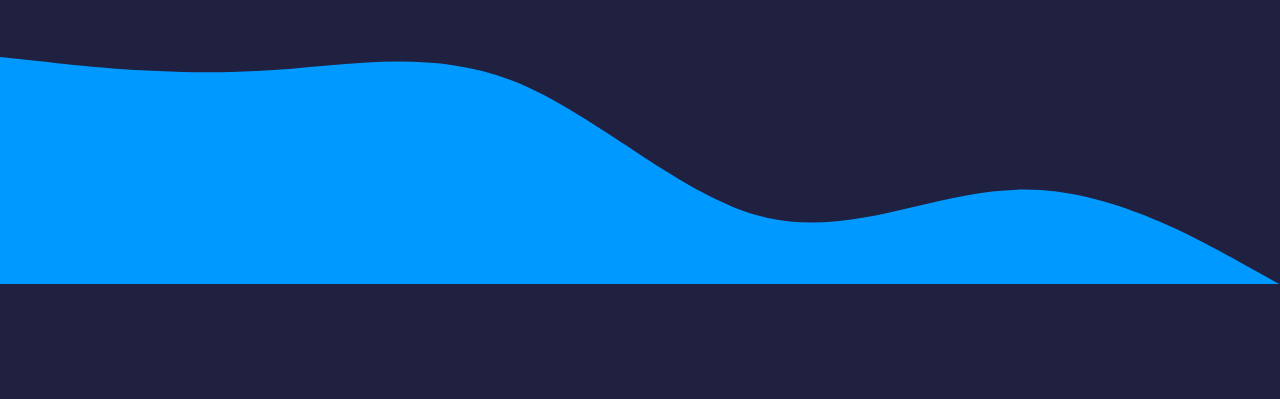
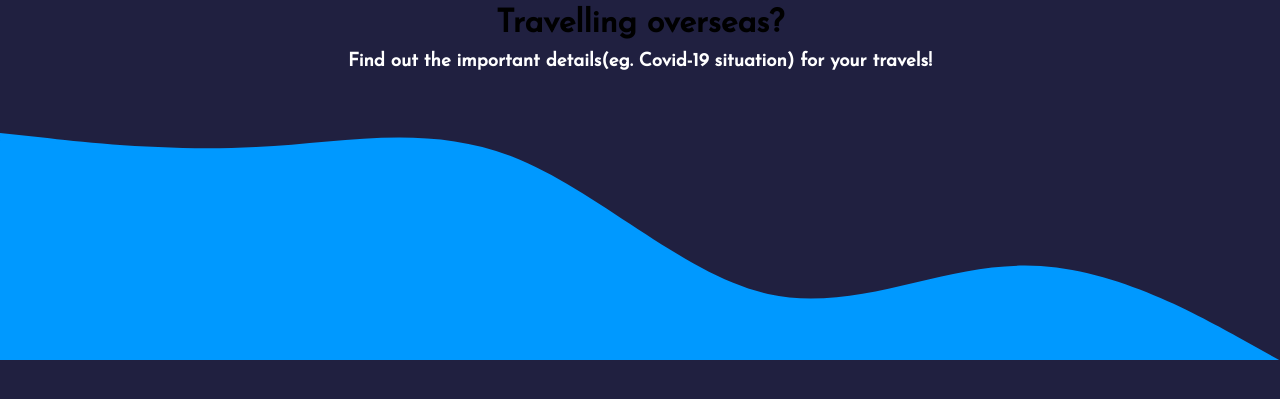
Before and after one commit to AndreLiu1225/ProjectFlux, a Flask app: template templates/results.html in a window 1280 px wide. Shown: the part 99-498 px from the top of the page. Run offline with Flask 2, Linux system fonts and the light colour scheme; the template is opened without the code that fills it, so the values that code supplies are empty.

Commit message:
Update results.html

```diff
--- a/templates/results.html
+++ b/templates/results.html
@@ -23,6 +23,10 @@
         <button class="btn btn-primary"><a href="/search">Get Started</a></button>
       </div> -->
     </header>
+    <div class="team_div">
+      <h1>Travelling overseas?<h1>
+      <h3>Find out the important details(eg. Covid-19 situation) for your travels!<h3>
+    </div>
     <svg xmlns="http://www.w3.org/2000/svg" viewBox="0 0 1440 320">
       <path fill="#0099ff" fill-opacity="1" d="M0,64L48,69.3C96,75,192,85,288,80C384,75,480,53,576,90.7C672,128,768,224,864,245.3C960,267,1056,213,1152,213.3C1248,213,1344,267,1392,293.3L1440,320L1440,320L1392,320C1344,320,1248,320,1152,320C1056,320,960,320,864,320C768,320,672,320,576,320C480,320,384,320,288,320C192,320,96,320,48,320L0,320Z"></path>
     </svg>
```
